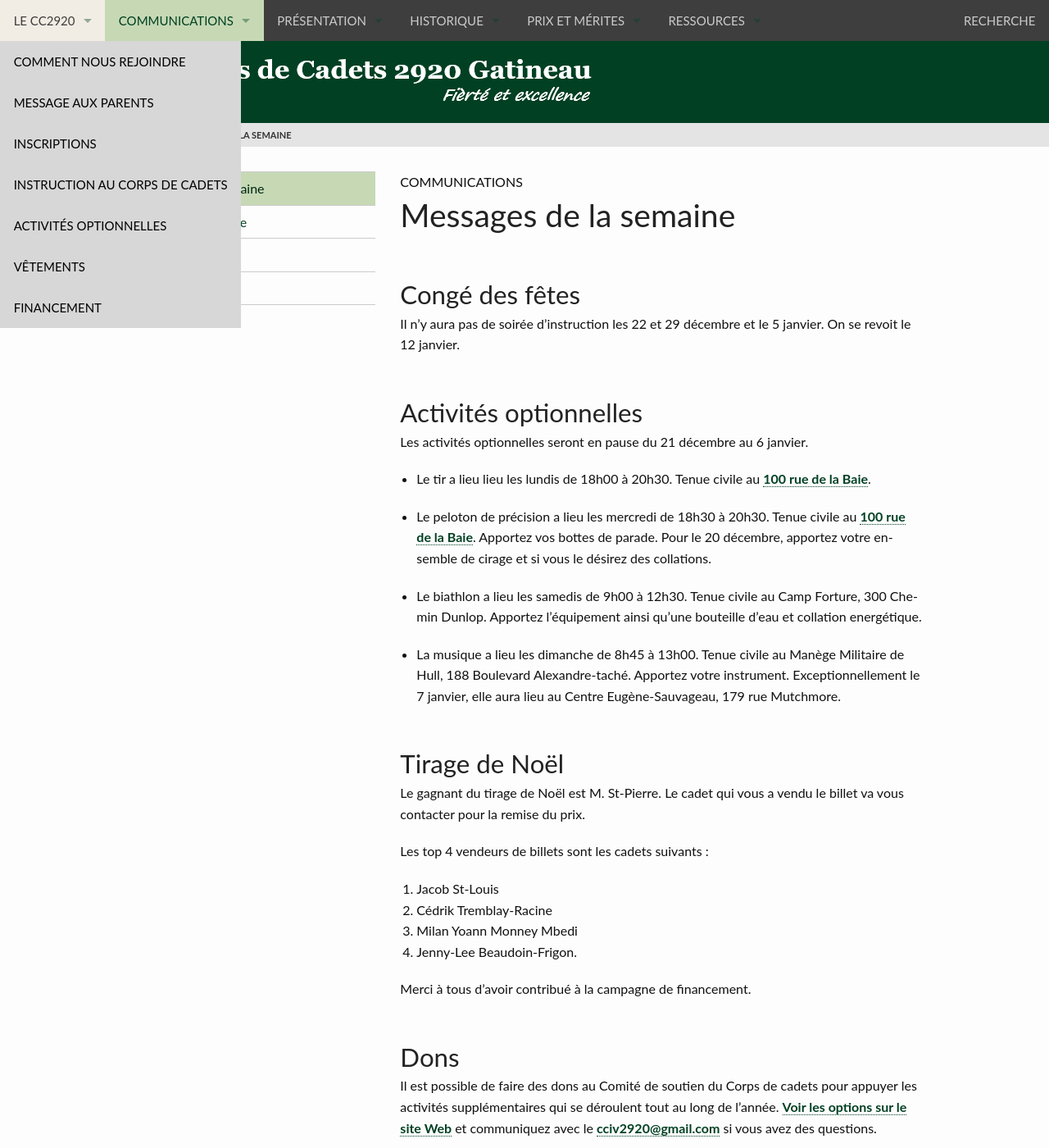
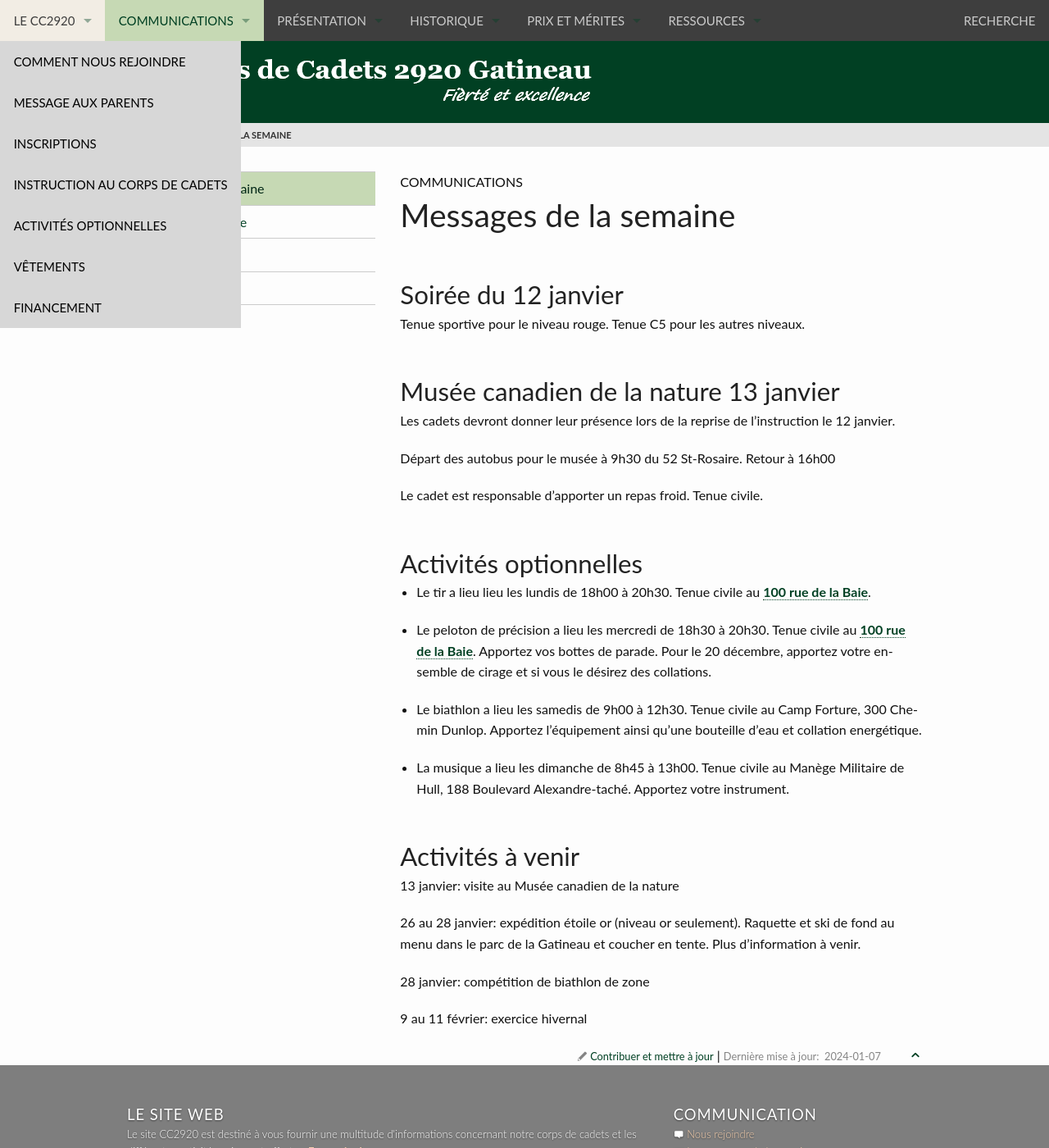
Before and after one commit to CC2920/web, a Jekyll site: the page built from _communications/messages.md, in a window 1280 px wide and 1400 px high. Shown: the whole window at 82% size. Built offline with Jekyll 4.4.1, drawn with Linux system fonts in a browser that asks for light colours.

Commit message:
Update messages.md

```diff
--- a/_communications/messages.md
+++ b/_communications/messages.md
@@ -3,13 +3,19 @@ title:  "Messages de la semaine"
 layout: "messages"
 ---
 
-## Congé des fêtes
+## Soirée du 12 janvier
 
-Il n'y aura pas de soirée d'instruction les 22 et 29 décembre et le 5 janvier. On se revoit le 12 janvier.
+Tenue sportive pour le niveau rouge. Tenue C5 pour les autres niveaux.
+
+## Musée canadien de la nature 13 janvier
+
+Les cadets devront donner leur présence lors de la reprise de l’instruction le 12 janvier.
+
+Départ des autobus pour le musée à 9h30 du 52 St-Rosaire. Retour à 16h00
+
+Le cadet est responsable d’apporter un repas froid. Tenue civile.
 
 ## Activités optionnelles
-
-Les activités optionnelles seront en pause du 21 décembre au 6 janvier.
 
 - Le tir a lieu lieu les lundis de 18h00 à 20h30. Tenue civile au [100 rue de la Baie](/information/comment-nous-rejoindre/).
 
@@ -17,23 +23,7 @@ Les activités optionnelles seront en pause du 21 décembre au 6 janvier.
 
 - Le biathlon a lieu les samedis de 9h00 à 12h30. Tenue civile au Camp Forture, 300 Chemin Dunlop. Apportez l'équipement ainsi qu'une bouteille d’eau et collation energétique.
 
-- La musique a lieu les dimanche de 8h45 à 13h00. Tenue civile au Manège Militaire de Hull, 188 Boulevard Alexandre-taché. Apportez votre instrument. Exceptionnellement le 7 janvier, elle aura lieu au Centre Eugène-Sauvageau, 179 rue Mutchmore.
-
-## Tirage de Noël
-
-Le gagnant du tirage de Noël est M. St-Pierre. Le cadet qui vous a vendu le billet va vous contacter pour la remise du prix.
-
-Les top 4 vendeurs de billets sont les cadets suivants :
-1. Jacob St-Louis
-2. Cédrik Tremblay-Racine
-3. Milan Yoann Monney Mbedi
-4. Jenny-Lee Beaudoin-Frigon.
-
-Merci à tous d'avoir contribué à la campagne de financement.
-
-## Dons
-
-Il est possible de faire des dons au Comité de soutien du Corps de cadets pour appuyer les activités supplémentaires qui se déroulent tout au long de l'année. [Voir les options sur le site Web](https://www.cc2920.ca/information/financement/#don) et communiquez avec le <cciv2920@gmail.com> si vous avez des questions.
+- La musique a lieu les dimanche de 8h45 à 13h00. Tenue civile au Manège Militaire de Hull, 188 Boulevard Alexandre-taché. Apportez votre instrument.
 
 ## Activités à venir
 
```
